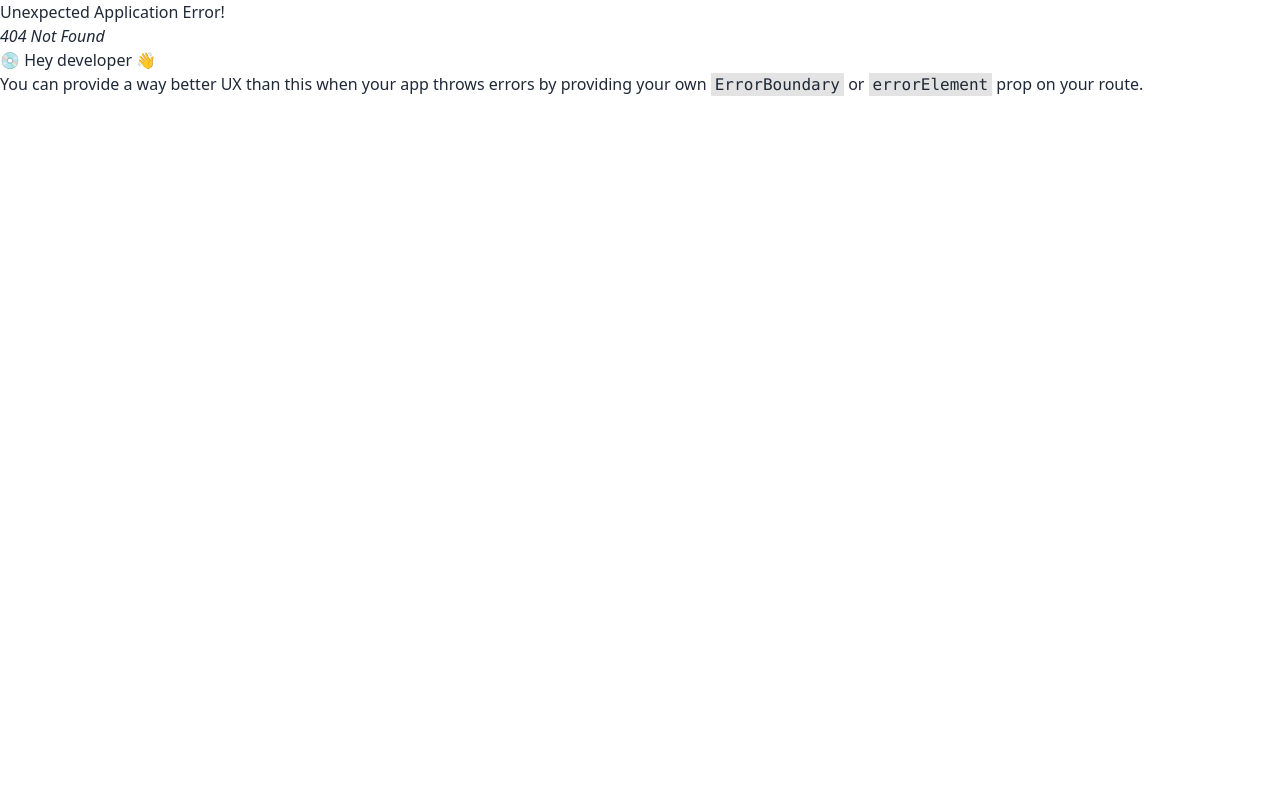
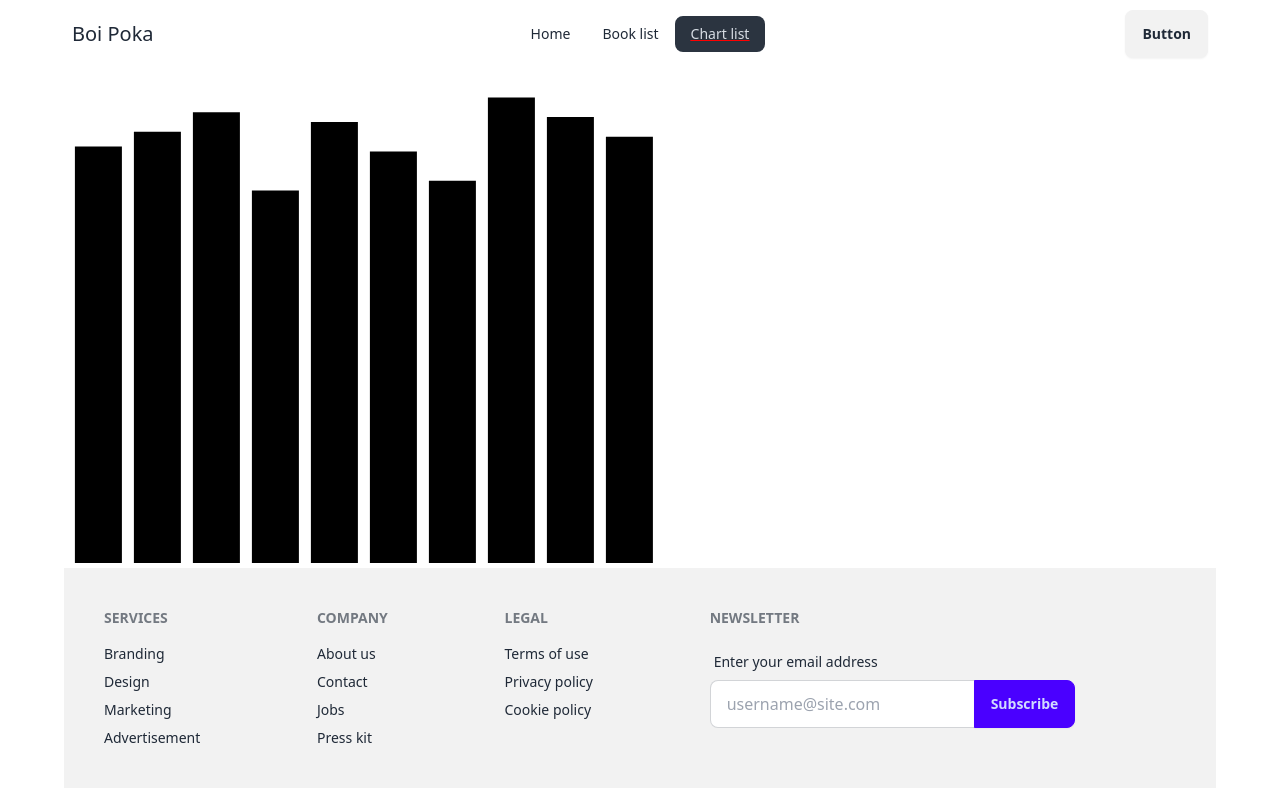
Before and after one commit to YousufOO7/Boi-Poka, a React app in the folder boi-poka/: page /chart-list in a window 1280 px wide. Before the commit this address had no page. Built offline with nearby package versions, Linux system fonts and the light colour scheme; the HTML template or start-up script is replaced by a standard one.

Commit message:
added the Chart file

```diff
--- a/boi-poka/package.json
+++ b/boi-poka/package.json
@@ -18,6 +18,7 @@
     "react-dom": "^18.3.1",
     "react-router-dom": "^6.27.0",
     "react-tabs": "^6.0.2",
+    "recharts": "^2.13.3",
     "sort-by": "^1.2.0"
   },
   "devDependencies": {
--- /dev/null
+++ b/boi-poka/src/components/Chart/Chart.jsx
@@ -0,0 +1,36 @@
+import PropTypes from 'prop-types';
+import { BarChart, Bar, XAxis, YAxis, Tooltip, Legend, CartesianGrid } from 'recharts';
+
+const Chart = props => {
+
+    const subjectMarks = [
+        { "exam": 1, "math": 85, "physics": 78 },
+        { "exam": 2, "math": 88, "physics": 82 },
+        { "exam": 3, "math": 92, "physics": 79 },
+        { "exam": 4, "math": 76, "physics": 85 },
+        { "exam": 5, "math": 90, "physics": 87 },
+        { "exam": 6, "math": 84, "physics": 80 },
+        { "exam": 7, "math": 78, "physics": 76 },
+        { "exam": 8, "math": 95, "physics": 89 },
+        { "exam": 9, "math": 91, "physics": 83 },
+        { "exam": 10, "math": 87, "physics": 90 }
+    ]
+
+    return (
+        <div className='mx-auto'>
+           <BarChart width={600} height={500} data={subjectMarks}>
+                <Tooltip wrapperStyle={{ width: 100, backgroundColor: 'red' }}></Tooltip>
+                <Bar dataKey={'math'}></Bar>
+           </BarChart>
+        </div>
+    );
+};
+
+
+
+
+Chart.propTypes = {
+    props: PropTypes
+};
+
+export default Chart;
--- /dev/null
+++ b/boi-poka/src/components/Navbar/Navbar.css
@@ -0,0 +1,4 @@
+li a.active{
+    color: red;
+    text-decoration: underline red;
+}
--- a/boi-poka/src/components/Navbar/Navbar.jsx
+++ b/boi-poka/src/components/Navbar/Navbar.jsx
@@ -1,18 +1,20 @@
 import PropTypes from 'prop-types';
 import { NavLink } from 'react-router-dom';
+import "./Navbar.css";
 
 const Navbar = props => {
 
     const link = <>
         <li><NavLink to="/"><a>Home</a></NavLink></li>
         <li><NavLink to="/book-list"><a>Book list</a></NavLink></li>
+        <li><NavLink to="/chart-list"><a>Chart list</a></NavLink></li>
     </>
 
     return (
         <div className="navbar bg-base-100">
             <div className="navbar-start">
                 <div className="dropdown">
-                    <div tabIndex={0} role="button" className="btn btn-ghost lg:hidden">
+                    <div tabIndex={0} role="" className=" lg:hidden">
                         <svg
                             xmlns="http://www.w3.org/2000/svg"
                             className="h-5 w-5"
@@ -34,7 +36,7 @@ const Navbar = props => {
                         }
                     </ul>
                 </div>
-                <a className="btn btn-ghost text-xl">Boi Poka</a>
+                <a className=" text-xl">Boi Poka</a>
             </div>
             <div className="navbar-center hidden lg:flex">
                 <ul className="menu menu-horizontal px-1">
--- a/boi-poka/src/main.jsx
+++ b/boi-poka/src/main.jsx
@@ -10,6 +10,7 @@ import Root from './components/Root/Root.jsx';
 import Home from './components/Home/Home.jsx';
 import BookDetails from './components/BookDetails/BookDetails.jsx';
 import BookList from './components/BookList/BookList.jsx';
+import Chart from './components/Chart/Chart.jsx';
 
 const router = createBrowserRouter([
   {
@@ -30,6 +31,10 @@ const router = createBrowserRouter([
         element: <BookList></BookList>,
         loader: () => fetch('/booksData.json'),
       },
+      {
+        path: "/chart-list",
+        element: <Chart></Chart>
+      },
     ]
   },
 ]);
```
Also changed, not shown: 1 other file (tests, documents, lock files or other folders).
